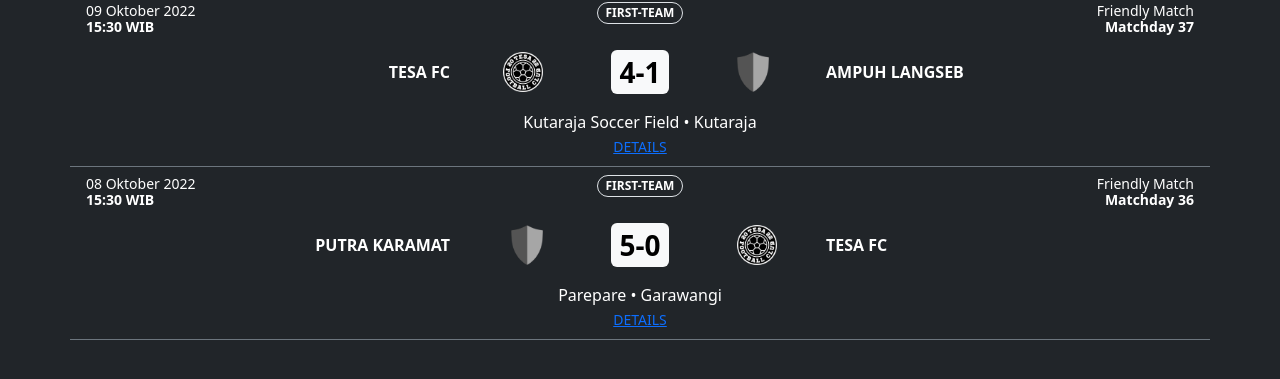
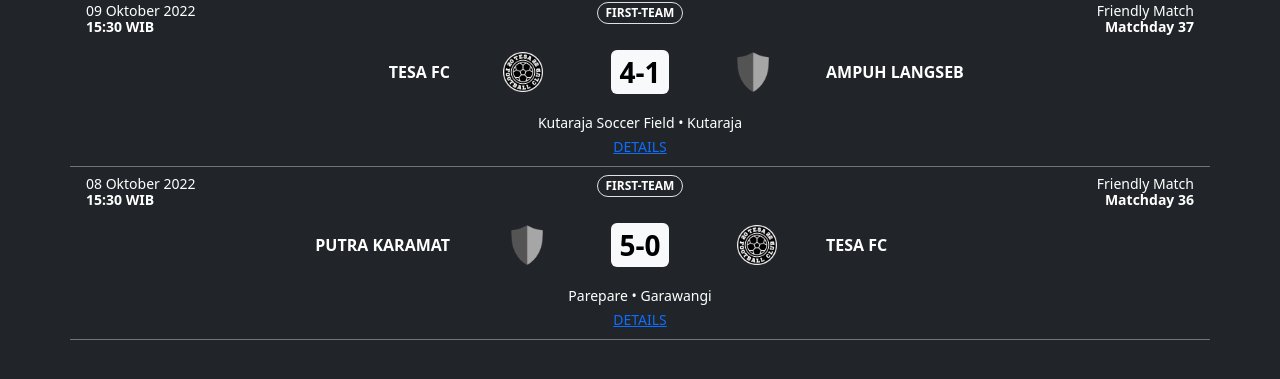
Before and after one commit to tesafc/tesafc.github.io, a Jekyll site: the page built from matches.html, in a window 1280 px wide. Shown: the part 365-744 px from the top of the page. Built offline with Jekyll 4.4.1, drawn with Linux system fonts in a browser that asks for light colours.

Commit message:
Update matches.html

```diff
--- a/matches.html
+++ b/matches.html
@@ -97,7 +97,7 @@
             </div>
           </div>
           <div class="card-footer bg-transparent border-0">
-            <p class="card-text text-center text-capitalize mb-0">{{ match.stadium }} • {{ match.place }}</p>
+            <p class="card-text text-center text-capitalize mb-0"><small>{{ match.stadium }} • {{ match.place }}</small></p>
             <a href="{{ match.url | relative_url }}" class="d-block card-text text-center text-uppercase mb-0"><small class="stretched-link">details</small></a>
           </div>
         </div>
```
